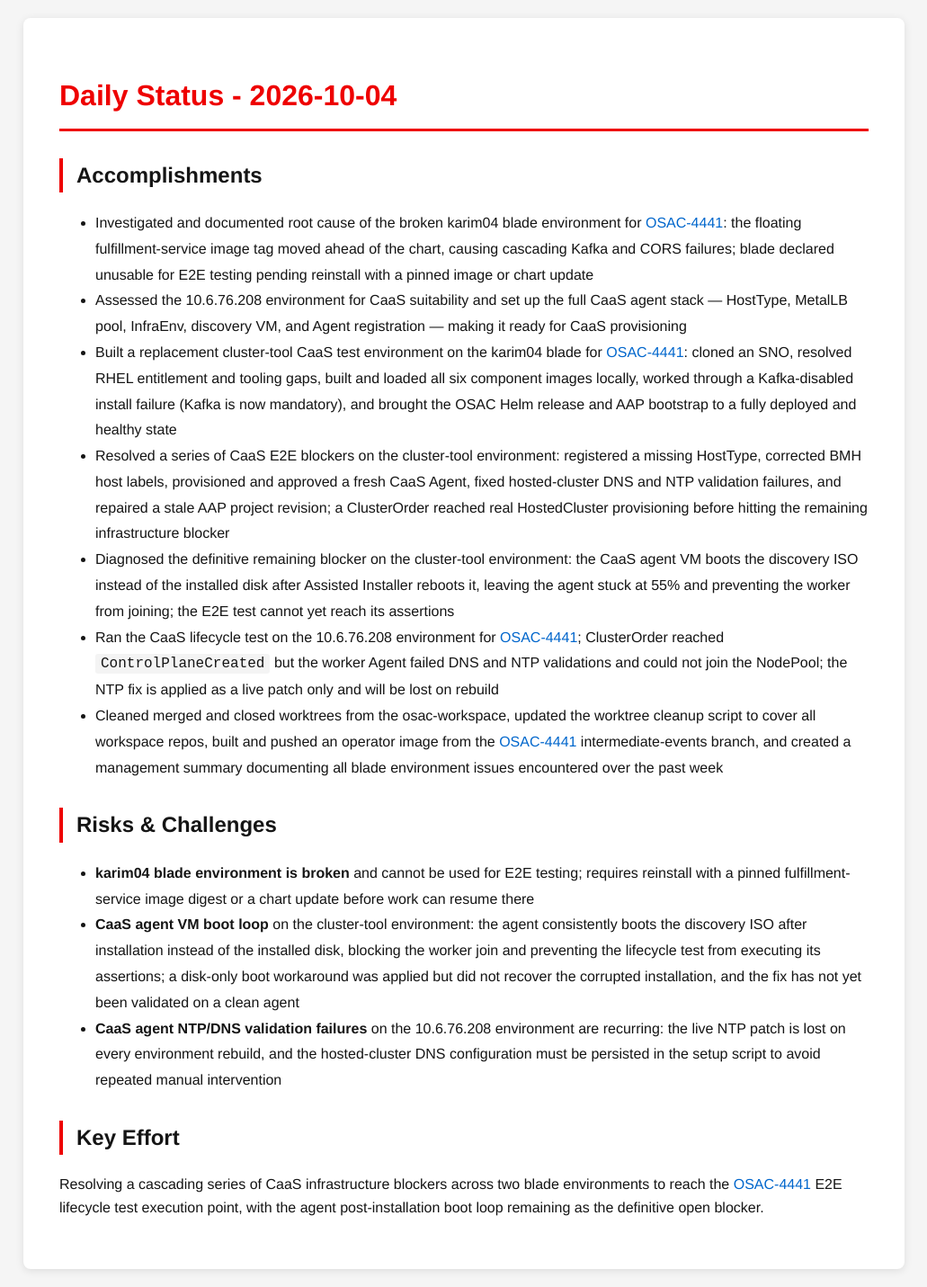
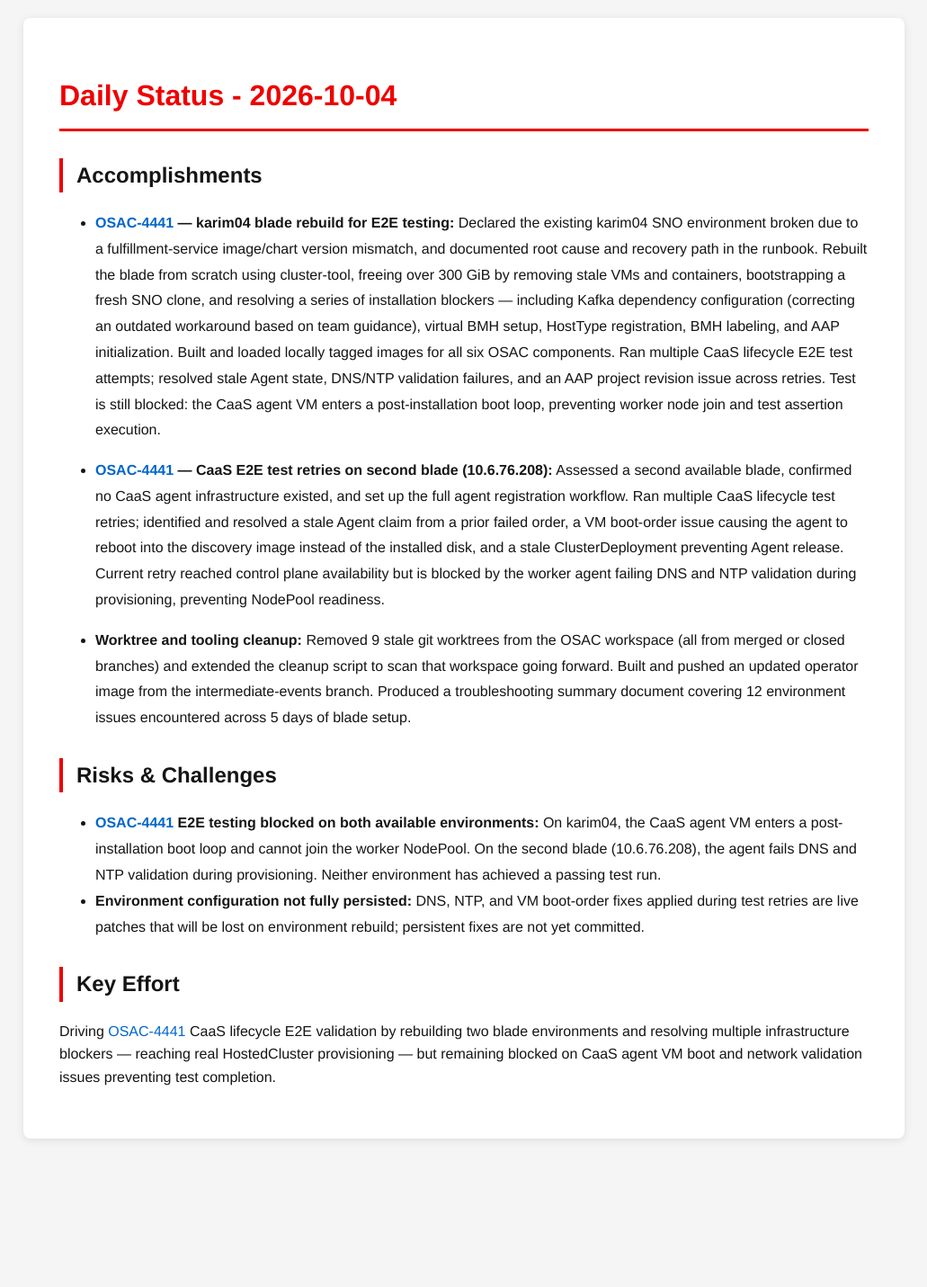
Before and after one commit to tzvatot/daily-status, a Jekyll site: the page built from 2026-10-04.md, in a window 1280 px wide. Shown: the whole page at 90% size, without its empty margins (124-1155 px from the left). Built offline with Jekyll 4.4.1, drawn with Linux system fonts in a browser that asks for light colours; after the commit the page ends 1286 px from its top, so only the background shows below that.

Commit message:
Daily status update - 2026-10-04

```diff
--- a/2026-10-04.md
+++ b/2026-10-04.md
@@ -7,18 +7,18 @@
 # Daily Status - 2026-10-04
 
 ## Accomplishments
-- Investigated and documented root cause of the broken karim04 blade environment for [OSAC-4441](https://redhat.atlassian.net/browse/OSAC-4441): the floating fulfillment-service image tag moved ahead of the chart, causing cascading Kafka and CORS failures; blade declared unusable for E2E testing pending reinstall with a pinned image or chart update
-- Assessed the 10.6.76.208 environment for CaaS suitability and set up the full CaaS agent stack — HostType, MetalLB pool, InfraEnv, discovery VM, and Agent registration — making it ready for CaaS provisioning
-- Built a replacement cluster-tool CaaS test environment on the karim04 blade for [OSAC-4441](https://redhat.atlassian.net/browse/OSAC-4441): cloned an SNO, resolved RHEL entitlement and tooling gaps, built and loaded all six component images locally, worked through a Kafka-disabled install failure (Kafka is now mandatory), and brought the OSAC Helm release and AAP bootstrap to a fully deployed and healthy state
-- Resolved a series of CaaS E2E blockers on the cluster-tool environment: registered a missing HostType, corrected BMH host labels, provisioned and approved a fresh CaaS Agent, fixed hosted-cluster DNS and NTP validation failures, and repaired a stale AAP project revision; a ClusterOrder reached real HostedCluster provisioning before hitting the remaining infrastructure blocker
-- Diagnosed the definitive remaining blocker on the cluster-tool environment: the CaaS agent VM boots the discovery ISO instead of the installed disk after Assisted Installer reboots it, leaving the agent stuck at 55% and preventing the worker from joining; the E2E test cannot yet reach its assertions
-- Ran the CaaS lifecycle test on the 10.6.76.208 environment for [OSAC-4441](https://redhat.atlassian.net/browse/OSAC-4441); ClusterOrder reached `ControlPlaneCreated` but the worker Agent failed DNS and NTP validations and could not join the NodePool; the NTP fix is applied as a live patch only and will be lost on rebuild
-- Cleaned merged and closed worktrees from the osac-workspace, updated the worktree cleanup script to cover all workspace repos, built and pushed an operator image from the [OSAC-4441](https://redhat.atlassian.net/browse/OSAC-4441) intermediate-events branch, and created a management summary documenting all blade environment issues encountered over the past week
+
+- **[OSAC-4441](https://redhat.atlassian.net/browse/OSAC-4441) — karim04 blade rebuild for E2E testing:** Declared the existing karim04 SNO environment broken due to a fulfillment-service image/chart version mismatch, and documented root cause and recovery path in the runbook. Rebuilt the blade from scratch using cluster-tool, freeing over 300 GiB by removing stale VMs and containers, bootstrapping a fresh SNO clone, and resolving a series of installation blockers — including Kafka dependency configuration (correcting an outdated workaround based on team guidance), virtual BMH setup, HostType registration, BMH labeling, and AAP initialization. Built and loaded locally tagged images for all six OSAC components. Ran multiple CaaS lifecycle E2E test attempts; resolved stale Agent state, DNS/NTP validation failures, and an AAP project revision issue across retries. Test is still blocked: the CaaS agent VM enters a post-installation boot loop, preventing worker node join and test assertion execution.
+
+- **[OSAC-4441](https://redhat.atlassian.net/browse/OSAC-4441) — CaaS E2E test retries on second blade (10.6.76.208):** Assessed a second available blade, confirmed no CaaS agent infrastructure existed, and set up the full agent registration workflow. Ran multiple CaaS lifecycle test retries; identified and resolved a stale Agent claim from a prior failed order, a VM boot-order issue causing the agent to reboot into the discovery image instead of the installed disk, and a stale ClusterDeployment preventing Agent release. Current retry reached control plane availability but is blocked by the worker agent failing DNS and NTP validation during provisioning, preventing NodePool readiness.
+
+- **Worktree and tooling cleanup:** Removed 9 stale git worktrees from the OSAC workspace (all from merged or closed branches) and extended the cleanup script to scan that workspace going forward. Built and pushed an updated operator image from the intermediate-events branch. Produced a troubleshooting summary document covering 12 environment issues encountered across 5 days of blade setup.
 
 ## Risks & Challenges
-- **karim04 blade environment is broken** and cannot be used for E2E testing; requires reinstall with a pinned fulfillment-service image digest or a chart update before work can resume there
-- **CaaS agent VM boot loop** on the cluster-tool environment: the agent consistently boots the discovery ISO after installation instead of the installed disk, blocking the worker join and preventing the lifecycle test from executing its assertions; a disk-only boot workaround was applied but did not recover the corrupted installation, and the fix has not yet been validated on a clean agent
-- **CaaS agent NTP/DNS validation failures** on the 10.6.76.208 environment are recurring: the live NTP patch is lost on every environment rebuild, and the hosted-cluster DNS configuration must be persisted in the setup script to avoid repeated manual intervention
+
+- **[OSAC-4441](https://redhat.atlassian.net/browse/OSAC-4441) E2E testing blocked on both available environments:** On karim04, the CaaS agent VM enters a post-installation boot loop and cannot join the worker NodePool. On the second blade (10.6.76.208), the agent fails DNS and NTP validation during provisioning. Neither environment has achieved a passing test run.
+- **Environment configuration not fully persisted:** DNS, NTP, and VM boot-order fixes applied during test retries are live patches that will be lost on environment rebuild; persistent fixes are not yet committed.
 
 ## Key Effort
-Resolving a cascading series of CaaS infrastructure blockers across two blade environments to reach the [OSAC-4441](https://redhat.atlassian.net/browse/OSAC-4441) E2E lifecycle test execution point, with the agent post-installation boot loop remaining as the definitive open blocker.
+
+Driving [OSAC-4441](https://redhat.atlassian.net/browse/OSAC-4441) CaaS lifecycle E2E validation by rebuilding two blade environments and resolving multiple infrastructure blockers — reaching real HostedCluster provisioning — but remaining blocked on CaaS agent VM boot and network validation issues preventing test completion.
```
